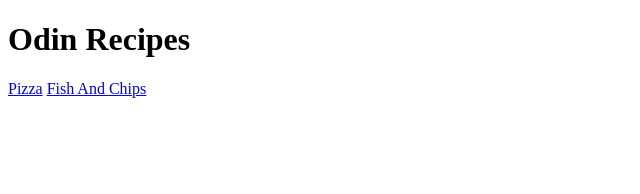
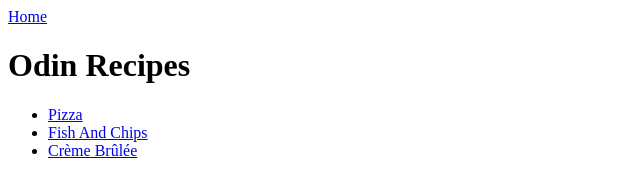
Before and after one commit to nguyenkhoatdtu303/odin_recipes, a plain HTML site: page index.html in a window 1280 px wide. Shown: the whole page, without its empty margins (0-640 px from the left). Drawn offline with Linux system fonts and the light colour scheme.

Commit message:
Redisplay all the 3 links recipe pages in the 'index.html'
Display those links as an unorder list so that each links are in seperate line

```diff
--- a/index.html
+++ b/index.html
@@ -6,8 +6,13 @@
     <title>Odin Recipes</title>
 </head>
 <body>
+    <a href="./index.html">Home</a>
     <h1>Odin Recipes</h1>
-    <a href="./recipes/pizza.html">Pizza</a>
-    <a href="./recipes/fish-and-chips.html">Fish And Chips</a>
+    <ul>
+        <li><a href="./recipes/pizza.html">Pizza</a></li>
+        <li><a href="./recipes/fish-and-chips.html">Fish And Chips</a></li>
+        <li><a href="./recipes/creme-brulee.html">Crème Brûlée</a></li>
+    </ul>
+
 </body>
 </html>
```
